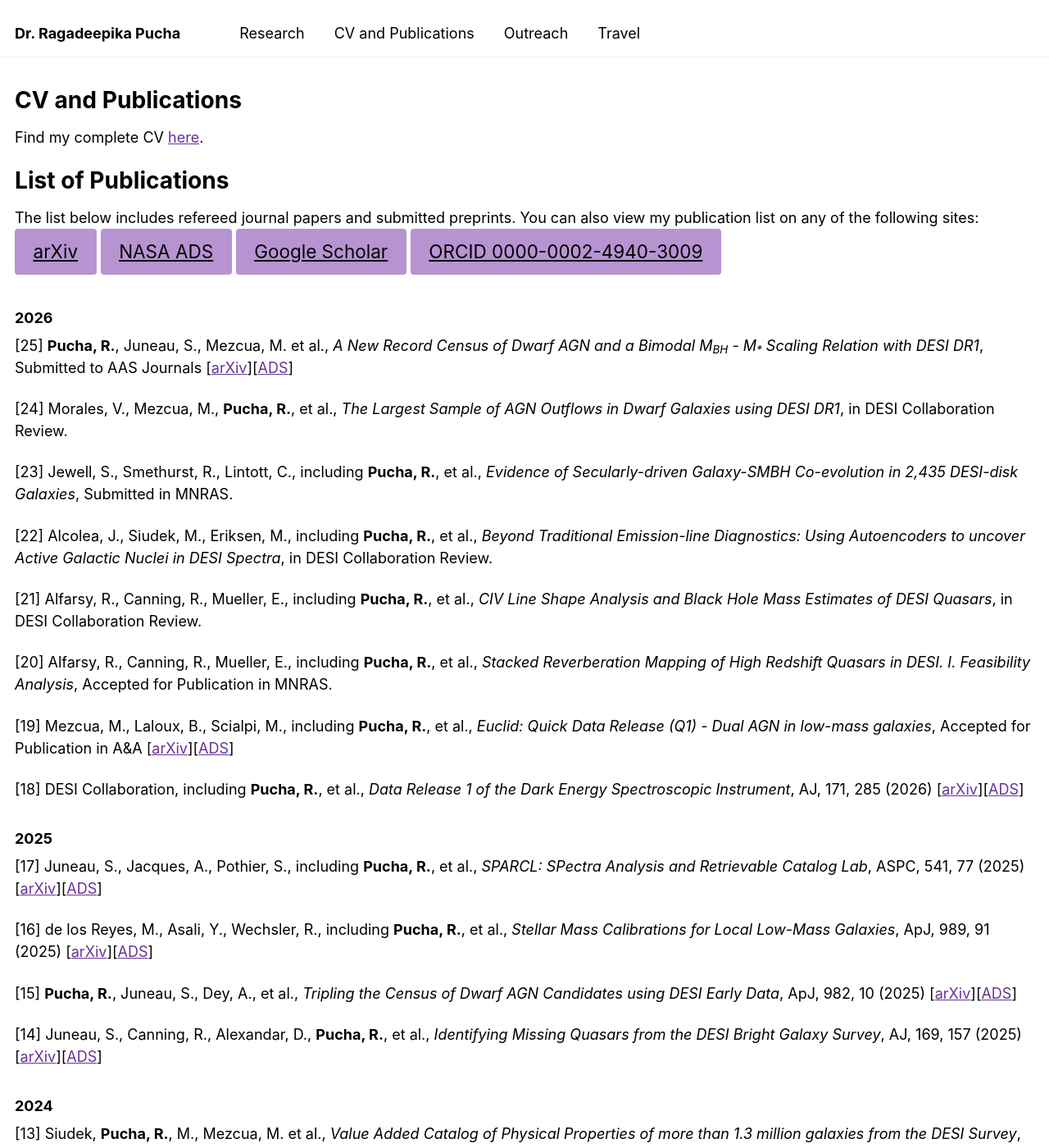
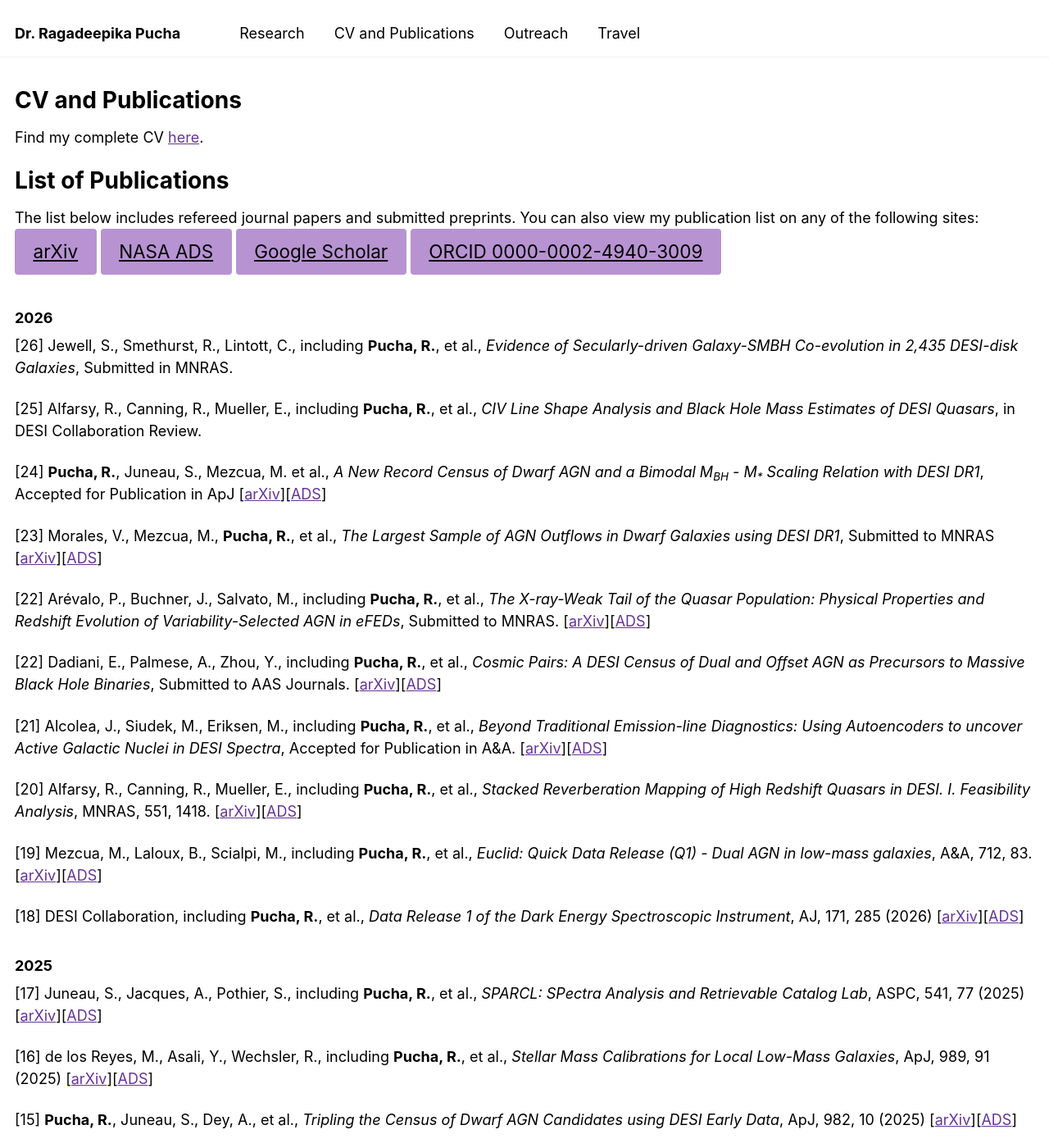
Before and after one commit to Ragadeepika-Pucha/Ragadeepika-Pucha.github.io, a Jekyll site: the page built from _pages/cv.md, in a window 1280 px wide and 1400 px high. Shown: the whole window at 82% size. Built offline with Jekyll 4.4.1, drawn with Linux system fonts in a browser that asks for light colours.

Commit message:
Updated CV

```diff
--- a/_pages/cv.md
+++ b/_pages/cv.md
@@ -18,19 +18,24 @@ You can also view my publication list on any of the following sites: \\
 [ORCID 0000-0002-4940-3009](https://orcid.org/0000-0002-4940-3009){: .btn .btn-outline}
 
 ### 2026
-[25] **Pucha, R.**, Juneau, S., Mezcua, M. et al., *A New Record Census of Dwarf AGN and a Bimodal M<sub>BH</sub> - M<sub>\*</sub> Scaling Relation with DESI DR1*, Submitted to AAS Journals [[arXiv](https://arxiv.org/abs/2606.02699)][[ADS](https://ui.adsabs.harvard.edu/abs/2026arXiv260602699P/abstract)]
 
-[24] Morales, V., Mezcua, M., **Pucha, R.**, et al., *The Largest Sample of AGN Outflows in Dwarf Galaxies using DESI DR1*, in DESI Collaboration Review.
+[26] Jewell, S., Smethurst, R., Lintott, C., including **Pucha, R.**, et al., *Evidence of Secularly-driven Galaxy-SMBH Co-evolution in 2,435 DESI-disk Galaxies*, Submitted in MNRAS.
 
-[23] Jewell, S., Smethurst, R., Lintott, C., including **Pucha, R.**, et al., *Evidence of Secularly-driven Galaxy-SMBH Co-evolution in 2,435 DESI-disk Galaxies*, Submitted in MNRAS.
+[25] Alfarsy, R., Canning, R., Mueller, E., including **Pucha, R.**, et al., *CIV Line Shape Analysis and Black Hole Mass Estimates of DESI Quasars*, in DESI Collaboration Review.
 
-[22] Alcolea, J., Siudek, M., Eriksen, M., including **Pucha, R.**, et al., *Beyond Traditional Emission-line Diagnostics: Using Autoencoders to uncover Active Galactic Nuclei in DESI Spectra*, in DESI Collaboration Review.
+[24] **Pucha, R.**, Juneau, S., Mezcua, M. et al., *A New Record Census of Dwarf AGN and a Bimodal M<sub>BH</sub> - M<sub>\*</sub> Scaling Relation with DESI DR1*, Accepted for Publication in ApJ [[arXiv](https://arxiv.org/abs/2606.02699)][[ADS](https://ui.adsabs.harvard.edu/abs/2026arXiv260602699P/abstract)]
 
-[21] Alfarsy, R., Canning, R., Mueller, E., including **Pucha, R.**, et al., *CIV Line Shape Analysis and Black Hole Mass Estimates of DESI Quasars*, in DESI Collaboration Review.
+[23] Morales, V., Mezcua, M., **Pucha, R.**, et al., *The Largest Sample of AGN Outflows in Dwarf Galaxies using DESI DR1*, Submitted to MNRAS [[arXiv](https://arxiv.org/abs/2607.02655)][[ADS](https://ui.adsabs.harvard.edu/abs/2026arXiv260702655R/abstract)]
 
-[20] Alfarsy, R., Canning, R., Mueller, E., including **Pucha, R.**, et al., *Stacked Reverberation Mapping of High Redshift Quasars in DESI. I. Feasibility Analysis*, Accepted for Publication in MNRAS.
+[22] Arévalo, P., Buchner, J., Salvato, M., including **Pucha, R.**, et al., *The X-ray-Weak Tail of the Quasar Population: Physical Properties and Redshift Evolution of Variability-Selected AGN in eFEDs*, Submitted to MNRAS. [[arXiv](https://arxiv.org/abs/2607.27675)][[ADS](https://ui.adsabs.harvard.edu/abs/2026arXiv260727675A/abstract)]
 
-[19] Mezcua, M., Laloux, B., Scialpi, M., including **Pucha, R.**, et al., *Euclid: Quick Data Release (Q1) - Dual AGN in low-mass galaxies*, Accepted for Publication in A&A [[arXiv](https://arxiv.org/abs/2604.13170)][[ADS](https://ui.adsabs.harvard.edu/abs/2026arXiv260413170M/abstract)]
+[22] Dadiani, E., Palmese, A., Zhou, Y.,  including **Pucha, R.**, et al., *Cosmic Pairs: A DESI Census of Dual and Offset AGN as Precursors to Massive Black Hole Binaries*, Submitted to AAS Journals. [[arXiv](https://arxiv.org/abs/2607.27390)][[ADS](https://ui.adsabs.harvard.edu/abs/2026arXiv260727390D/abstract)]
+
+[21] Alcolea, J., Siudek, M., Eriksen, M., including **Pucha, R.**, et al., *Beyond Traditional Emission-line Diagnostics: Using Autoencoders to uncover Active Galactic Nuclei in DESI Spectra*, Accepted for Publication in A&A. [[arXiv](https://arxiv.org/abs/2607.07329)][[ADS](https://ui.adsabs.harvard.edu/abs/2026arXiv260707329A/abstract)]
+
+[20] Alfarsy, R., Canning, R., Mueller, E., including **Pucha, R.**, et al., *Stacked Reverberation Mapping of High Redshift Quasars in DESI. I. Feasibility Analysis*, MNRAS, 551, 1418. [[arXiv](https://arxiv.org/abs/2607.21869)][[ADS](https://ui.adsabs.harvard.edu/abs/2026MNRAS.551g1418A/abstract)]
+
+[19] Mezcua, M., Laloux, B., Scialpi, M., including **Pucha, R.**, et al., *Euclid: Quick Data Release (Q1) - Dual AGN in low-mass galaxies*, A&A, 712, 83. [[arXiv](https://arxiv.org/abs/2604.13170)][[ADS](https://ui.adsabs.harvard.edu/abs/2026A%26A...712A..83M/abstract)]
 
 [18] DESI Collaboration, including **Pucha, R.**, et al., *Data Release 1 of the Dark Energy Spectroscopic Instrument*, AJ, 171, 285 (2026) [[arXiv](https://arxiv.org/abs/2503.14745)][[ADS](https://ui.adsabs.harvard.edu/abs/2026AJ....171..285D/abstract)]
 
```
Also changed, not shown: 1 other file.
